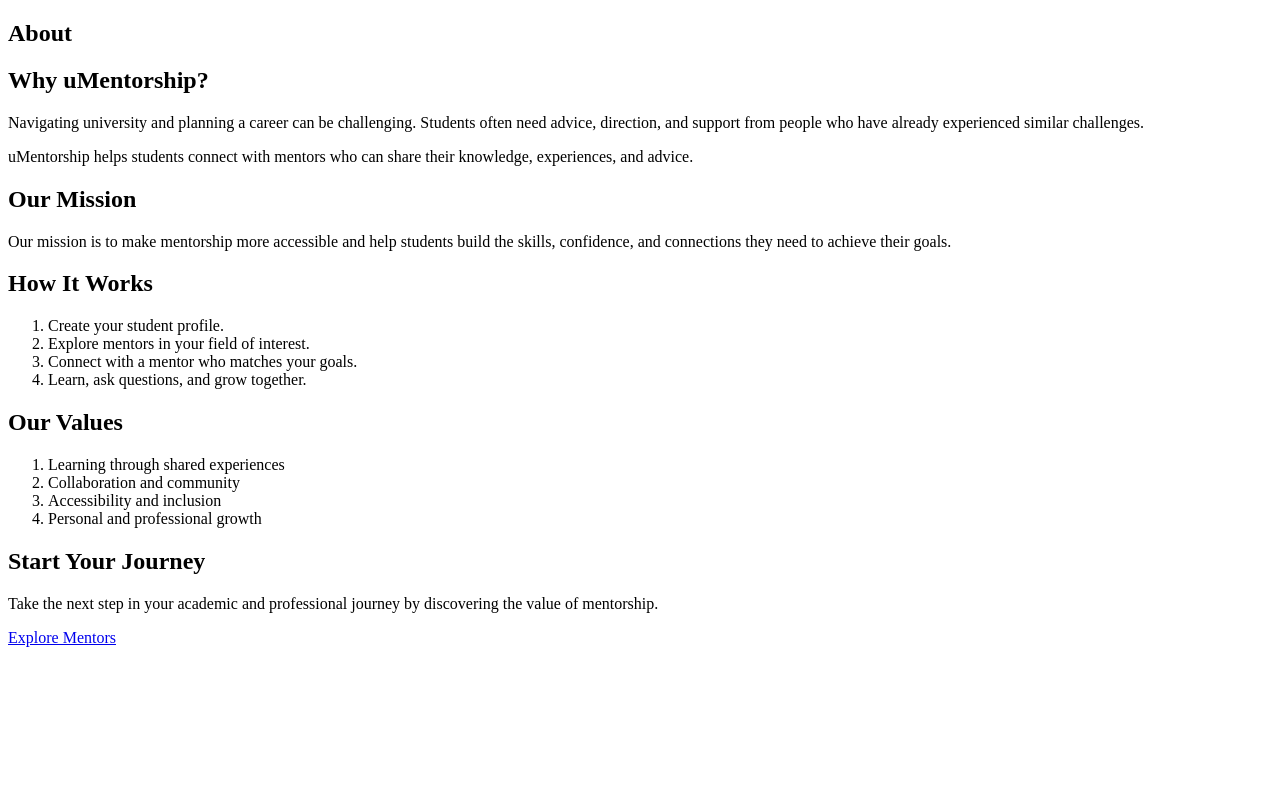
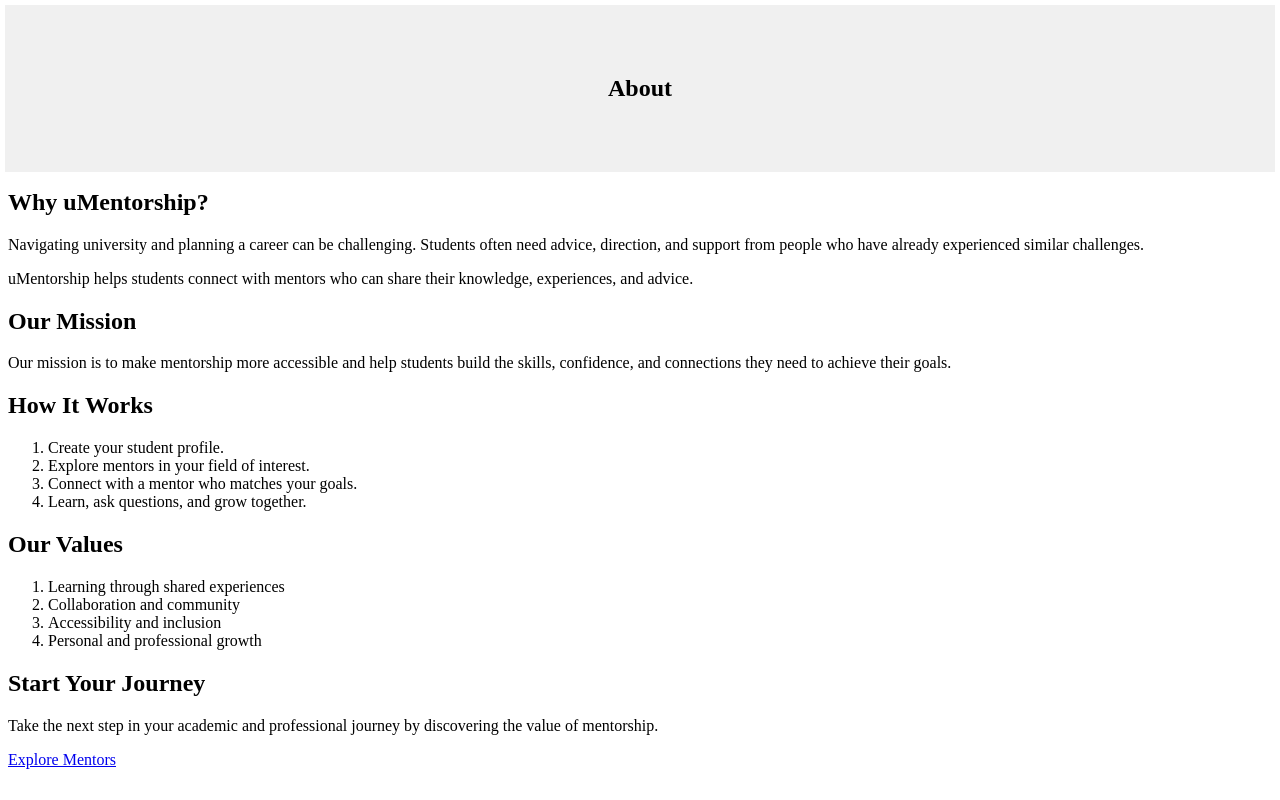
Before and after one commit to uMentorship/uMentorship, a plain HTML site: page about.html in a window 1280 px wide. Drawn offline with Linux system fonts and the light colour scheme; files that its build step writes are made by us from their sources.

Commit message:
Mes modifications locales

```diff
--- a/about.html
+++ b/about.html
@@ -4,11 +4,12 @@
     <meta charset="UTF-8">
     <meta name="viewport" content="width=device-width, initial-scale=1.0">
     <title>About Us</title>
-    <link rel="stylesheet" href="styles.css">
+    <link rel="stylesheet" href="about.css">
 </head>
 <body>
 
 <section class="about">
+
     <header>
         <h1>About</h1>
     </header>
--- /dev/null
+++ b/mockups/about.css
@@ -0,0 +1,6 @@
+header {
+    background-color: #f0f0f0;
+    padding: 50px;
+    margin: -3px;
+    text-align: center;
+}
```
